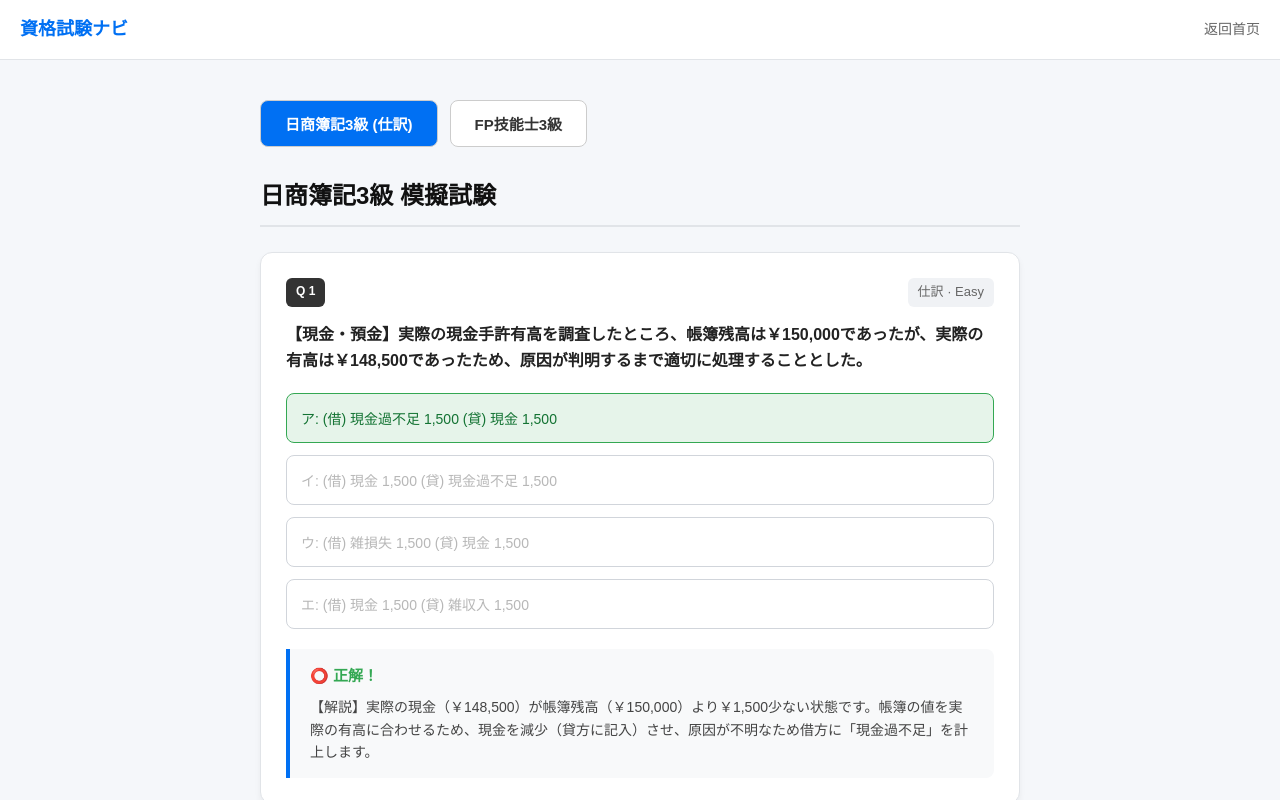
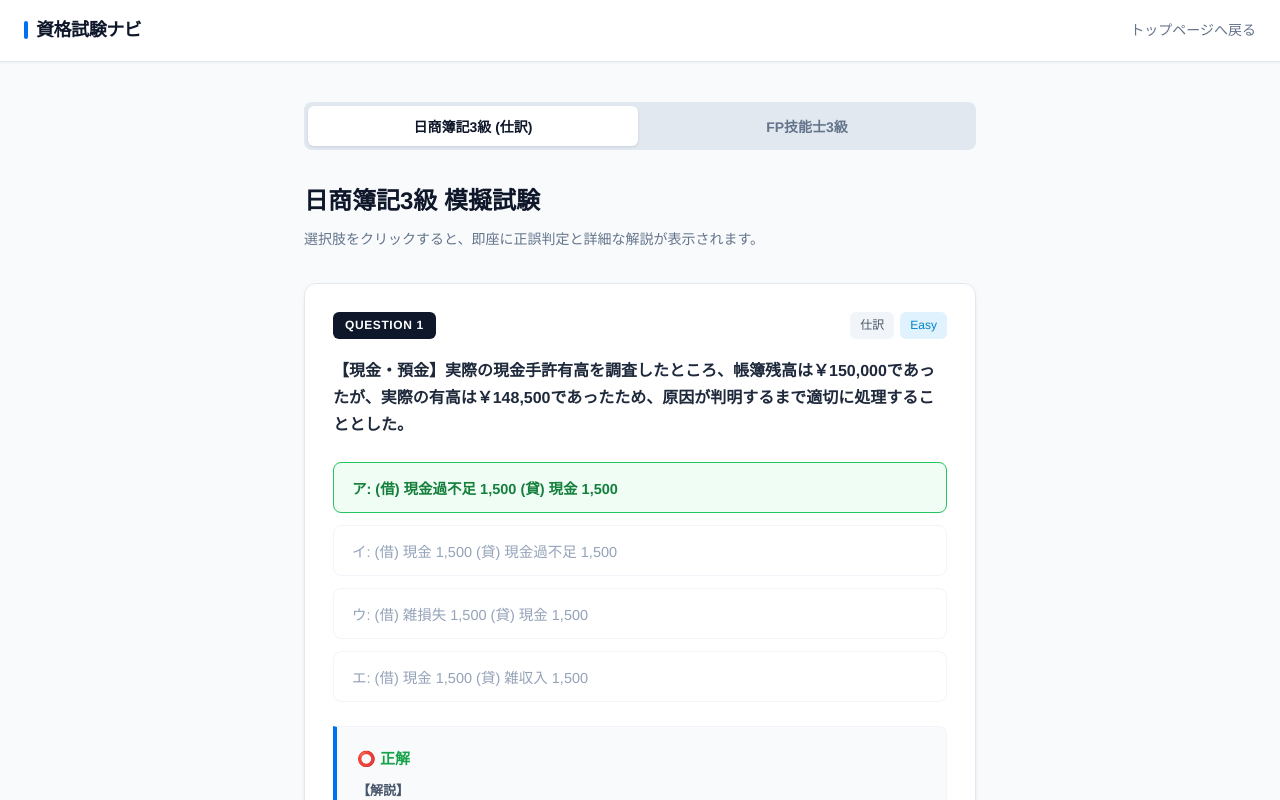
Before and after one commit to zrqZRQ77/japanese-web, a Next.js app in the folder goukaku-navi/: page /exams in a window 1280 px wide. Both pictures are taken after a click on the button "ア: (借) 現金過不足 1,500 (貸) 現金 1,500". Shown: the top 800 px of the page. Built offline with nearby package versions, Linux system fonts and the light colour scheme.

Commit message:
Update page.js

```diff
--- a/goukaku-navi/app/exams/page.js
+++ b/goukaku-navi/app/exams/page.js
@@ -3,7 +3,7 @@
 import React, { useState } from 'react';
 import Link from 'next/link';
 
-// 严格对应你真实的题库路径，确保退层级逻辑在 Vercel 锁定的根目录下完全合法
+// 引入本地题库数据，确保路径在 Vercel 锁定根目录下绝对安全
 import bokiData from '../../data/boki3.json';
 import fpData from '../../data/fp3.json';
 
@@ -21,70 +21,102 @@ export default function ExamsPage() {
   };
 
   return (
-    <div style={{ display: 'flex', flexDirection: 'column', minHeight: '100vh', backgroundColor: '#f5f7fa', fontFamily: 'sans-serif' }}>
+    <div style={{ display: 'flex', flexDirection: 'column', minHeight: '100vh', backgroundColor: '#f8fafc', fontFamily: '"Helvetica Neue", Arial, "Hiragino Kaku Gothic ProN", "Hiragino Sans", Meiryo, sans-serif' }}>
 
-      {/* 内置纯净导航栏 */}
-      <div style={{ background: '#fff', padding: '15px 20px', borderBottom: '1px solid #e1e4e8', display: 'flex', justifyContent: 'space-between', alignItems: 'center' }}>
-        <span style={{ fontWeight: 'bold', fontSize: '18px', color: '#0070f3' }}>資格試験ナビ</span>
-        <Link href="/" style={{ color: '#666', textDecoration: 'none', fontSize: '14px' }}>返回首页</Link>
-      </div>
+      {/* 原生风格顶部导航栏 */}
+      <header style={{ background: '#ffffff', padding: '16px 24px', borderBottom: '1px solid #e2e8f0', display: 'flex', justifyContent: 'space-between', alignItems: 'center', sticky: 'top', zIndex: 50, boxShadow: '0 1px 2px 0 rgba(0, 0, 0, 0.05)' }}>
+        <div style={{ display: 'flex', alignItems: 'center', gap: '8px' }}>
+          <span style={{ display: 'inline-block', width: '4px', height: '18px', backgroundColor: '#0070f3', borderRadius: '2px' }}></span>
+          <span style={{ fontWeight: '700', fontSize: '18px', color: '#0f172a', letterSpacing: '-0.025em' }}>資格試験ナビ</span>
+        </div>
+        <Link href="/" style={{ color: '#64748b', textDecoration: 'none', fontSize: '14px', fontWeight: '500', transition: 'color 0.2s' }}>
+          トップページへ戻る
+        </Link>
+      </header>
 
-      <main style={{ flex: 1, maxWidth: '800px', width: '100%', margin: '0 auto', padding: '40px 20px' }}>
+      {/* 主体内容区 */}
+      <main style={{ flex: 1, maxWidth: '720px', width: '100%', margin: '0 auto', padding: '40px 24px' }}>
 
-        {/* 切换按钮 */}
-        <div style={{ display: 'flex', gap: '12px', marginBottom: '30px' }}>
+        {/* 考试切换 Tab 选项卡 */}
+        <div style={{ display: 'flex', background: '#e2e8f0', padding: '4px', borderRadius: '8px', marginBottom: '32px', gap: '4px' }}>
           <button
             onClick={() => { setCurrentExam('boki'); setSelectedAnswers({}); setShowExplanations({}); }}
-            style={{ padding: '12px 24px', fontSize: '15px', fontWeight: 'bold', cursor: 'pointer', backgroundColor: currentExam === 'boki' ? '#0070f3' : '#fff', color: currentExam === 'boki' ? '#fff' : '#333', border: '1px solid #ccc', borderRadius: '8px' }}
+            style={{ flex: 1, padding: '10px 16px', fontSize: '14px', fontWeight: '600', cursor: 'pointer', backgroundColor: currentExam === 'boki' ? '#ffffff' : 'transparent', color: currentExam === 'boki' ? '#0f172a' : '#64748b', border: 'none', borderRadius: '6px', boxShadow: currentExam === 'boki' ? '0 1px 3px 0 rgba(0, 0, 0, 0.1)' : 'none', transition: 'all 0.2s' }}
           >
             日商簿記3級 (仕訳)
           </button>
           <button
             onClick={() => { setCurrentExam('fp'); setSelectedAnswers({}); setShowExplanations({}); }}
-            style={{ padding: '12px 24px', fontSize: '15px', fontWeight: 'bold', cursor: 'pointer', backgroundColor: currentExam === 'fp' ? '#0070f3' : '#fff', color: currentExam === 'fp' ? '#fff' : '#333', border: '1px solid #ccc', borderRadius: '8px' }}
+            style={{ flex: 1, padding: '10px 16px', fontSize: '14px', fontWeight: '600', cursor: 'pointer', backgroundColor: currentExam === 'fp' ? '#ffffff' : 'transparent', color: currentExam === 'fp' ? '#0f172a' : '#64748b', border: 'none', borderRadius: '6px', boxShadow: currentExam === 'fp' ? '0 1px 3px 0 rgba(0, 0, 0, 0.1)' : 'none', transition: 'all 0.2s' }}
           >
             FP技能士3級
           </button>
         </div>
 
-        <h1 style={{ fontSize: '24px', color: '#111', marginBottom: '25px', paddingBottom: '10px', borderBottom: '2px solid #e1e4e8' }}>
-          {currentExam === 'boki' ? '日商簿記3級 模擬試験' : 'FP技能士3級 模擬試験'}
-        </h1>
+        {/* 页面大标题 */}
+        <div style={{ marginBottom: '32px' }}>
+          <h1 style={{ fontSize: '24px', fontWeight: '800', color: '#0f172a', margin: '0 0 8px 0' }}>
+            {currentExam === 'boki' ? '日商簿記3級 模擬試験' : 'FP技能士3級 模擬試験'}
+          </h1>
+          <p style={{ fontSize: '14px', color: '#64748b', margin: 0 }}>選択肢をクリックすると、即座に正誤判定と詳細な解説が表示されます。</p>
+        </div>
 
-        {/* 题目列表 */}
+        {/* 题目卡片循环 */}
         {questions.map((q, index) => {
           const userAnswer = selectedAnswers[index];
           const isCorrect = userAnswer === q.correct_answer;
 
           return (
-            <div key={index} style={{ background: '#fff', padding: '25px', borderRadius: '12px', marginBottom: '25px', boxShadow: '0 4px 6px rgba(0,0,0,0.05)', border: '1px solid #e1e4e8' }}>
-              <div style={{ display: 'flex', justifyContent: 'space-between', marginBottom: '15px' }}>
-                <span style={{ background: '#333', color: '#fff', padding: '4px 10px', fontSize: '12px', fontWeight: 'bold', borderRadius: '6px' }}>Q {index + 1}</span>
-                <span style={{ color: '#666', fontSize: '13px', background: '#f0f2f5', padding: '4px 10px', borderRadius: '6px' }}>{q.category} · {q.difficulty}</span>
+            <div key={index} style={{ background: '#ffffff', padding: '28px', borderRadius: '12px', marginBottom: '28px', boxShadow: '0 4px 6px -1px rgba(0, 0, 0, 0.05), 0 2px 4px -1px rgba(0, 0, 0, 0.03)', border: '1px solid #e2e8f0', transition: 'transform 0.2s' }}>
+
+              {/* 题号与分类标签 */}
+              <div style={{ display: 'flex', justifyContent: 'space-between', alignItems: 'center', marginBottom: '18px' }}>
+                <span style={{ background: '#0f172a', color: '#ffffff', padding: '4px 12px', fontSize: '12px', fontWeight: '700', borderRadius: '6px', letterSpacing: '0.05em' }}>
+                  QUESTION {index + 1}
+                </span>
+                <div style={{ display: 'flex', gap: '6px' }}>
+                  <span style={{ color: '#475569', fontSize: '12px', fontWeight: '500', background: '#f1f5f9', padding: '4px 10px', borderRadius: '6px' }}>{q.category}</span>
+                  <span style={{ color: '#0284c7', fontSize: '12px', fontWeight: '500', background: '#e0f2fe', padding: '4px 10px', borderRadius: '6px' }}>{q.difficulty}</span>
+                </div>
               </div>
 
-              <p style={{ fontSize: '16px', lineHeight: '1.6', fontWeight: '600', color: '#222', whiteSpace: 'pre-wrap' }}>{q.question_text}</p>
+              {/* 题目文本 */}
+              <p style={{ fontSize: '16px', lineHeight: '1.7', fontWeight: '600', color: '#1e293b', whiteSpace: 'pre-wrap', margin: '0 0 24px 0' }}>
+                {q.question_text}
+              </p>
 
-              {/* 选项 */}
-              <div style={{ display: 'flex', flexDirection: 'column', gap: '12px', marginTop: '20px' }}>
+              {/* 选项区域 */}
+              <div style={{ display: 'flex', flexDirection: 'column', gap: '12px' }}>
                 {q.options.map((opt) => {
-                  const letter = opt.charAt(0);
+                  const letter = opt.charAt(0); // 获取 A, B, C, D
                   const isCurrentOptSelected = userAnswer === letter;
                   const isCurrentOptCorrect = letter === q.correct_answer;
 
+                  // 默认选项按钮样式
                   let btnStyle = {
-                    padding: '14px', textAlign: 'left', fontSize: '14px', borderRadius: '8px', border: '1px solid #d1d5db', backgroundColor: '#fff', cursor: 'pointer', width: '100%', fontWeight: '500'
+                    padding: '14px 18px', textAlign: 'left', fontSize: '14.5px', borderRadius: '8px', border: '1px solid #cbd5e1', backgroundColor: '#ffffff', cursor: 'pointer', width: '100%', fontWeight: '500', color: '#334155', transition: 'all 0.2s', outline: 'none'
                   };
 
+                  // 用户点击后的状态染色逻辑
                   if (userAnswer) {
                     if (isCurrentOptCorrect) {
-                      btnStyle.backgroundColor = '#e6f4ea';
-                      btnStyle.borderColor = '#34a853';
-                      btnStyle.color = '#137333';
+                      // 正确答案样式（优雅绿）
+                      btnStyle.backgroundColor = '#f0fdf4';
+                      btnStyle.borderColor = '#22c55e';
+                      btnStyle.color = '#15803d';
+                      btnStyle.fontWeight = '600';
                     } else if (isCurrentOptSelected && !isCorrect) {
-                      btnStyle.backgroundColor = '#fce8e6';
-                      btnStyle.borderColor = '#ea4335';
-                      btnStyle.color = '#c5221f';
+                      // 用户选错的样式（警示红）
+                      btnStyle.backgroundColor = '#fef2f2';
+                      btnStyle.borderColor = '#ef4444';
+                      btnStyle.color = '#b91c1c';
+                      btnStyle.fontWeight = '600';
+                    } else {
+                      // 未选中的其他错误选项（淡化处理）
+                      btnStyle.backgroundColor = '#ffffff';
+                      btnStyle.borderColor = '#f1f5f9';
+                      btnStyle.color = '#94a3b8';
+                      btnStyle.cursor = 'not-allowed';
                     }
                   }
 
@@ -94,6 +126,18 @@ export default function ExamsPage() {
                       onClick={() => handleAnswerClick(index, letter)}
                       disabled={!!userAnswer}
                       style={btnStyle}
+                      onMouseEnter={(e) => {
+                        if (!userAnswer) {
+                          e.currentTarget.style.borderColor = '#0070f3';
+                          e.currentTarget.style.backgroundColor = '#f8fafc';
+                        }
+                      }}
+                      onMouseLeave={(e) => {
+                        if (!userAnswer) {
+                          e.currentTarget.style.borderColor = '#cbd5e1';
+                          e.currentTarget.style.backgroundColor = '#ffffff';
+                        }
+                      }}
                     >
                       {opt}
                     </button>
@@ -101,13 +145,16 @@ export default function ExamsPage() {
                 })}
               </div>
 
-              {/* 解析 */}
+              {/* 答案与白话详细解析 */}
               {showExplanations[index] && (
-                <div style={{ marginTop: '20px', padding: '15px 20px', background: '#f8f9fa', borderLeft: '4px solid #0070f3', borderRadius: '0 8px 8px 0' }}>
-                  <div style={{ fontWeight: 'bold', fontSize: '15px', color: isCorrect ? '#34a853' : '#ea4335', marginBottom: '8px' }}>
-                    {isCorrect ? '⭕ 正解！' : `❌ 不正解（正解は ${q.correct_answer}）`}
+                <div style={{ marginTop: '24px', padding: '20px', background: '#f8fafc', borderLeft: '4px solid #0070f3', borderRadius: '0 8px 8px 0', borderTop: '1px solid #f1f5f9', borderRight: '1px solid #f1f5f9', borderBottom: '1px solid #f1f5f9' }}>
+                  <div style={{ fontWeight: '700', fontSize: '15px', color: isCorrect ? '#16a34a' : '#dc2626', marginBottom: '10px', display: 'flex', alignItems: 'center', gap: '6px' }}>
+                    {isCorrect ? '⭕ 正解' : `❌ 不正解（正解は ${q.correct_answer}）`}
                   </div>
-                  <p style={{ fontSize: '14px', color: '#444', lineHeight: '1.6', margin: 0 }}>{q.explanation}</p>
+                  <div style={{ fontSize: '13px', fontWeight: '700', color: '#475569', marginBottom: '4px' }}>【解説】</div>
+                  <p style={{ fontSize: '14px', color: '#334155', lineHeight: '1.7', margin: 0, whiteSpace: 'pre-wrap' }}>
+                    {q.explanation}
+                  </p>
                 </div>
               )}
             </div>
@@ -115,10 +162,10 @@ export default function ExamsPage() {
         })}
       </main>
 
-      {/* 内置纯净页脚 */}
-      <div style={{ textAlign: 'center', padding: '20px', color: '#999', fontSize: '12px', borderTop: '1px solid #e1e4e8', background: '#fff' }}>
+      {/* 原生高质感页脚 */}
+      <footer style={{ textAlign: 'center', padding: '24px', color: '#94a3b8', fontSize: '13px', borderTop: '1px solid #e2e8f0', background: '#ffffff', fontWeight: '500' }}>
         © 2026 資格試験ナビ. All Rights Reserved.
-      </div>
+      </footer>
     </div>
   );
 }
```
